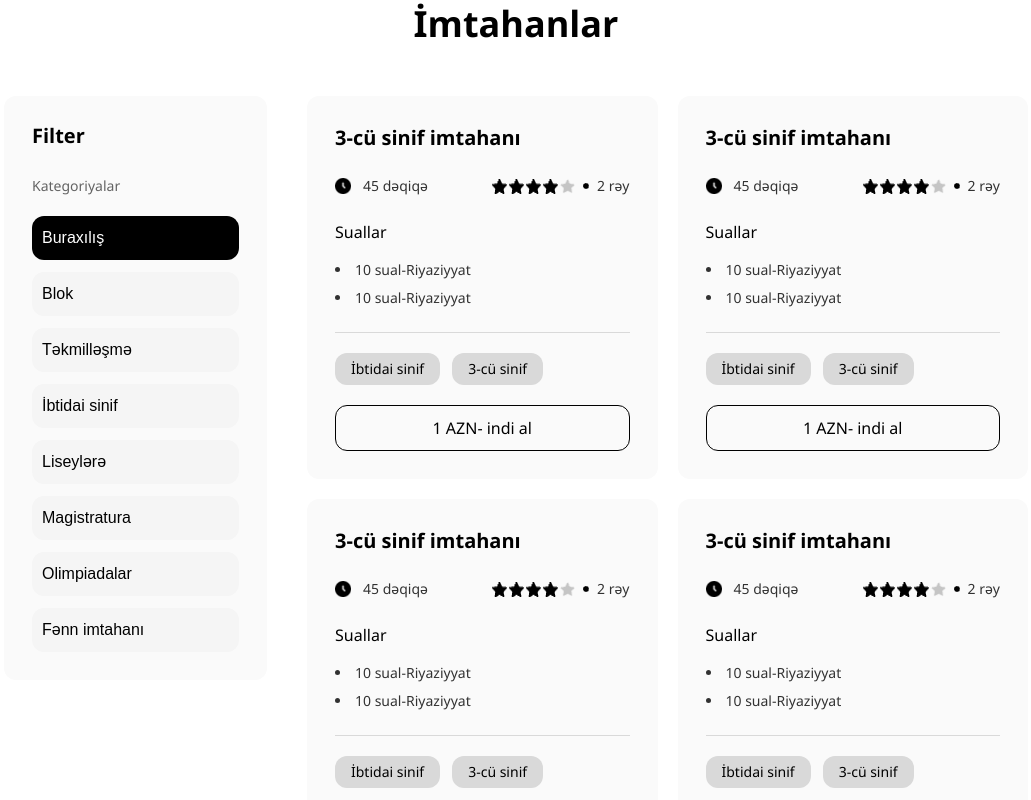
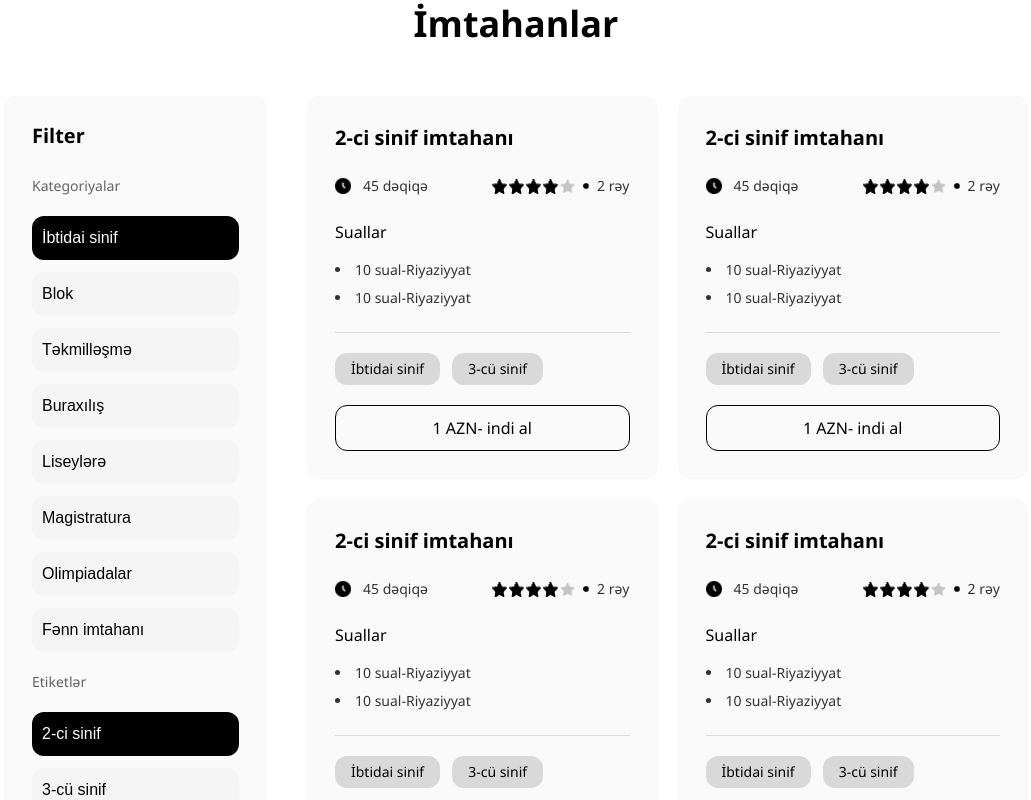
Before and after one commit to amirmammadov/exams, a Next.js app: page / in a window 1280 px wide. Shown: the part 1300-2100 px from the top of the page, without its empty margins (124-1155 px from the left). Built offline with nearby package versions, Linux system fonts and the light colour scheme.

Commit message:
swr was configured with zustand

```diff
--- /dev/null
+++ b/app/api/[exam]/[classId]/route.ts
@@ -0,0 +1,33 @@
+import { NextRequest, NextResponse } from "next/server";
+
+import {
+  foundationTwo,
+  foundationThree,
+  foundationFour,
+} from "@/data/examCategories";
+
+export async function GET(
+  request: Request,
+  { params }: { params: { exam: string; classId: string } }
+) {
+  const classType = params.classId;
+  const examType = params.exam;
+
+  if (examType !== "foundation") {
+    return NextResponse.json({ message: "There is no result!", status: 400 });
+  }
+
+  try {
+    if (classType === "two") {
+      return NextResponse.json({ result: foundationTwo });
+    } else if (classType === "three") {
+      return NextResponse.json({ result: foundationThree });
+    } else if (classType === "four") {
+      return NextResponse.json({ result: foundationFour });
+    } else {
+      return NextResponse.json({ message: "There is no result!", status: 400 });
+    }
+  } catch (error: any) {
+    return NextResponse.json({ error: error.message }, { status: 500 });
+  }
+}
--- /dev/null
+++ b/app/api/[exam]/route.ts
@@ -0,0 +1,14 @@
+import { NextRequest, NextResponse } from "next/server";
+
+export async function GET(
+  request: Request,
+  { params }: { params: { exam: string } }
+) {
+  const examId = params.exam;
+
+  try {
+    return NextResponse.json({ message: "There is no result!", status: 400 });
+  } catch (error: any) {
+    return NextResponse.json({ error: error.message }, { status: 500 });
+  }
+}
--- a/components/ExamCard.tsx
+++ b/components/ExamCard.tsx
@@ -3,10 +3,10 @@ import "../sass/components/_examCard.scss";
 import Image from "next/image";
 import Link from "next/link";
 
-const ExamCard = () => {
+const ExamCard = ({ title }: { title: string }) => {
   return (
     <div className="card">
-      <div className="card__title">3-cü sinif imtahanı</div>
+      <div className="card__title">{title}</div>
       <div className="card__stats">
         <div className="card__stats__duration">
           <Image
--- a/components/ExamFilter.tsx
+++ b/components/ExamFilter.tsx
@@ -1,10 +1,12 @@
 "use client";
 
-import { useState } from "react";
+import { useState, useEffect, useRef } from "react";
 
 import "../sass/components/_examFilter.scss";
 
 import { examCategories } from "@/data/examCategories";
+
+import { useStore } from "../state/index";
 
 interface Exam {
   id: number;
@@ -13,15 +15,55 @@ interface Exam {
 }
 
 const ExamFilter = () => {
-  const [activeExam, setSctiveExam] = useState(examCategories[0]);
+  const [activeExam, setActiveExam] = useState(examCategories[0]);
   const [activeClass, setActiveClass] = useState("");
+
+  const setClassType = useStore((state) => state.setClassType);
+  const setExamType = useStore((state) => state.setExamType);
+
+  const ref = useRef(false);
+
+  useEffect(() => {
+    if (ref.current === false) {
+      if (activeExam.classes !== undefined) {
+        setActiveClass(() => activeExam.classes[0]);
+      }
+    }
+
+    if (activeExam.title === "İbtidai sinif") {
+      setExamType("foundation");
+      setClassType("two");
+    } else {
+      setExamType(activeExam.title);
+      setClassType("");
+    }
+
+    return () => {
+      ref.current = true;
+    };
+  }, [activeExam, setClassType, setExamType]);
 
   const handleSwitch = (exam: Exam) => {
     if (activeExam.classes !== undefined) {
-      setActiveClass(activeExam.classes[0]);
+      setActiveClass(() => activeExam.classes[0]);
     }
 
-    setSctiveExam(exam);
+    setActiveExam(() => exam);
+  };
+
+  const hanldeClassType = (classValue: string) => {
+    setActiveClass(() => classValue);
+    let type = "";
+
+    if (classValue.includes("2")) {
+      type = "two";
+    } else if (classValue.includes("3")) {
+      type = "three";
+    } else {
+      type = "four";
+    }
+
+    setClassType(type);
   };
 
   return (
@@ -51,7 +93,7 @@ const ExamFilter = () => {
                 className={`filter__extra__classes__item ${
                   activeClass === classValue && "active"
                 }`}
-                onClick={() => setActiveClass(classValue)}
+                onClick={() => hanldeClassType(classValue)}
               >
                 {classValue}
               </button>
--- a/components/FilterResult.tsx
+++ b/components/FilterResult.tsx
@@ -1,17 +1,61 @@
+"use client";
+
 import "../sass/components/_filterResult.scss";
 
 import ExamCard from "./ExamCard";
 
+import axios from "axios";
+
+import useSWR from "swr";
+
+import { useStore } from "@/state";
+
+interface IResult {
+  id: number;
+  title: string;
+  duration: number;
+  commentCount: number;
+  commentStar: number;
+  questions: Object;
+  keys: string[];
+  price: number;
+}
+
 const FilterResult = () => {
+  const classType = useStore((state) => state.classType);
+  const examType = useStore((state) => state.examType);
+
+  console.log({ classType, examType });
+
+  const fetcher = async (url: string) => {
+    try {
+      const response = await axios.get(url);
+      return response;
+    } catch (error: any) {
+      console.log(error);
+    }
+  };
+
+  const { data, mutate, isLoading } = useSWR(
+    `/api/${examType}/${classType}`,
+    fetcher
+  );
+
   return (
     <div className="filter__result">
-      <ExamCard />
-      <ExamCard />
-      <ExamCard />
-      <ExamCard />
-      <ExamCard />
-      <ExamCard />
-      <button className="filter__result__more">Daha çox</button>
+      {isLoading && <div className="filter__result__cases">Loading...</div>}
+
+      {data?.data?.result?.map((exam: IResult) => (
+        <ExamCard key={exam.id} {...exam} />
+      ))}
+
+      {data?.data.status === 400 && (
+        <div className="filter__result__cases">{data?.data.message}</div>
+      )}
+
+      {!isLoading && data?.data.status !== 400 && (
+        <button className="filter__result__more">Daha çox</button>
+      )}
     </div>
   );
 };
--- a/data/examCategories.ts
+++ b/data/examCategories.ts
@@ -1,7 +1,8 @@
 export const examCategories = [
   {
     id: 1,
-    title: "Buraxılış",
+    title: "İbtidai sinif",
+    classes: ["2-ci sinif", "3-cü sinif", "4-cü sinif"],
   },
   {
     id: 2,
@@ -13,8 +14,7 @@ export const examCategories = [
   },
   {
     id: 4,
-    title: "İbtidai sinif",
-    classes: ["2-ci sinif", "3-cü sinif", "4-cü sinif"],
+    title: "Buraxılış",
   },
   {
     id: 5,
@@ -37,7 +37,7 @@ export const examCategories = [
 export const foundationTwo = [
   {
     id: 1,
-    title: "2-cü sinif imtahanı",
+    title: "2-ci sinif imtahanı",
     duration: 45,
     commentCount: 2,
     commentStar: 4,
@@ -50,7 +50,7 @@ export const foundationTwo = [
   },
   {
     id: 2,
-    title: "2-cü sinif imtahanı",
+    title: "2-ci sinif imtahanı",
     duration: 45,
     commentCount: 2,
     commentStar: 4,
@@ -63,7 +63,7 @@ export const foundationTwo = [
   },
   {
     id: 3,
-    title: "2-cü sinif imtahanı",
+    title: "2-ci sinif imtahanı",
     duration: 45,
     commentCount: 2,
     commentStar: 4,
@@ -76,7 +76,7 @@ export const foundationTwo = [
   },
   {
     id: 4,
-    title: "2-cü sinif imtahanı",
+    title: "2-ci sinif imtahanı",
     duration: 45,
     commentCount: 2,
     commentStar: 4,
@@ -89,7 +89,7 @@ export const foundationTwo = [
   },
   {
     id: 5,
-    title: "2-cü sinif imtahanı",
+    title: "2-ci sinif imtahanı",
     duration: 45,
     commentCount: 2,
     commentStar: 4,
@@ -102,7 +102,7 @@ export const foundationTwo = [
   },
   {
     id: 6,
-    title: "2-cü sinif imtahanı",
+    title: "2-ci sinif imtahanı",
     duration: 45,
     commentCount: 2,
     commentStar: 4,
--- a/package.json
+++ b/package.json
@@ -9,10 +9,13 @@
     "lint": "next lint"
   },
   "dependencies": {
+    "axios": "^1.6.7",
     "next": "14.1.0",
     "react": "^18",
     "react-dom": "^18",
-    "sass": "^1.71.0"
+    "sass": "^1.71.0",
+    "swr": "^2.2.5",
+    "zustand": "^4.5.1"
   },
   "devDependencies": {
     "@types/node": "^20",
--- a/sass/components/_filterResult.scss
+++ b/sass/components/_filterResult.scss
@@ -17,6 +17,10 @@
       cursor: pointer;
     }
   }
+
+  &__cases {
+    @extend %cardTitle;
+  }
 }
 
 @media only screen and (max-width: 866px) {
--- /dev/null
+++ b/state/index.ts
@@ -0,0 +1,18 @@
+import { create } from "zustand";
+
+type State = {
+  examType: string;
+  classType: string;
+};
+
+type Action = {
+  setClassType: (type: string) => void;
+  setExamType: (type: string) => void;
+};
+
+export const useStore = create<State & Action>((set) => ({
+  examType: "foundation",
+  classType: "two",
+  setClassType: (type: string) => set(() => ({ classType: type })),
+  setExamType: (type: string) => set(() => ({ examType: type })),
+}));
```
Also changed, not shown: 1 other file (tests, documents, lock files or other folders).
